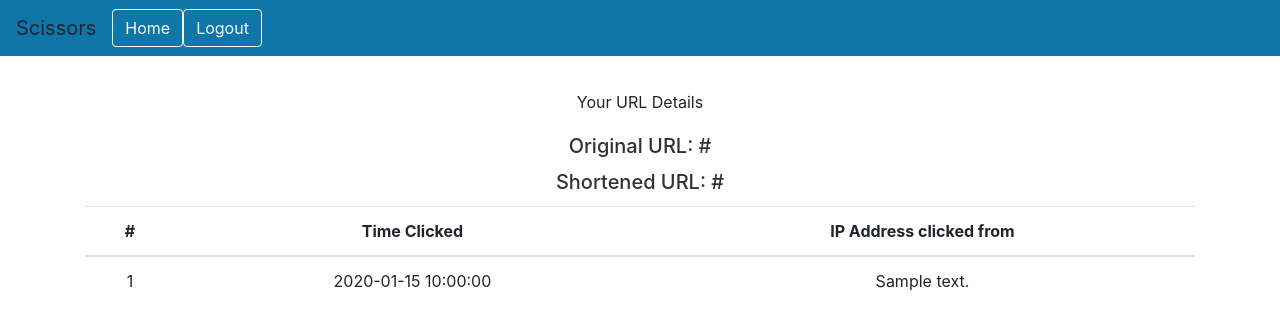
After one commit to iamsamuelk/Scissors, a FastAPI app: template templates/url-details.html in a window 1280 px wide. The commit adds this page. Shown: the top 330 px of the page. Run offline with FastAPI, Linux system fonts and the light colour scheme; the template is opened without the code that fills it: most values are stand-ins (such as "Sample title", 1, 10 or a date in 2020); some libraries are stand-ins or nearby versions.

Commit message:
New Update for a URL details page

```diff
--- a/templates/home.html
+++ b/templates/home.html
@@ -24,6 +24,7 @@
                 <th scope="col">Shortened Url</th>
                 <th scope="col">QR Code</th>
                 <th scope="col">Actions</th>
+                <th scope="col">URL details</th>
                 </tr>
             </thead>
             <tbody>
@@ -49,6 +50,7 @@
                         Deactivate
                         </button>
                     </td>
+                    <td><a href= /url-details?key={{url.key}} >Details</a></td>
                 </tr>
                 {% else %}
                 <tr class="pointer alert alert-danger">
@@ -72,6 +74,7 @@
                         Deactivate
                         </button>
                     </td>
+                    <td><a href= /url-details?key={{url.key}} >Details</a></td>
                 </tr>
                 {% endif %} {% endfor %}
             </tbody>
--- /dev/null
+++ b/templates/url-details.html
@@ -0,0 +1,37 @@
+{% include 'layoutloggedin.html' %}
+
+<div class="container">
+    <div class="text-center">
+        <div class="card-body">
+            {% if msg %}
+                <div class="alert alert-danger" role="alert">
+                    {{ msg }}
+                </div>
+            {% endif %}
+            Your URL Details
+        </div>
+        <div>
+            <h5 class="card-title">Original URL: {{url.target_url}}</h5>
+            <h5 class="card-title">Shortened URL: {{url.url}}</h5>
+
+            <table class="table table-hover">
+            <thead>
+                <tr>
+                <th scope="col">#</th>
+                <th scope="col">Time Clicked</th>
+                <th scope="col">IP Address clicked from</th>
+                </tr>
+            </thead>
+            <tbody>
+                {% for click in clicks %}
+                <tr class="pointer">
+                    <td>{{loop.index}}</td>
+                    <td>{{click.timestamp}}</td>
+                    <td>{{click.ip_address}}</td>
+                </tr>
+                {% endfor %}
+            </tbody>
+            </table>
+        </div>
+    </div>
+</div>
```
Also changed, not shown: routers/auth.py (+8 -0 lines), routers/scissors.py (+35 -8 lines). Lines whose indentation alone changed are shown as unchanged.
